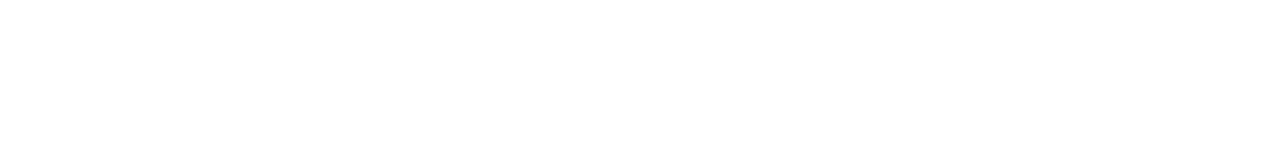
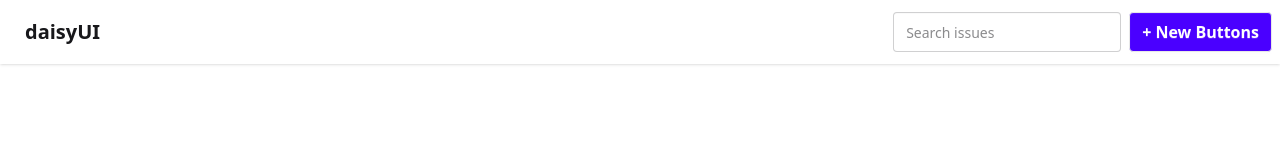
Before and after one commit to mizanur87/Assignment-A5-Github-Issue-Tracker, a website: page home.html in a window 1280 px wide. Drawn offline with nearby package versions, Linux system fonts and the light colour scheme.

```diff
--- a/home.html
+++ b/home.html
@@ -13,6 +13,24 @@
     <title>Home | GT Issue Tracker</title>
   </head>
   <body>
-
+    <nav>
+      <div class="navbar bg-base-100 shadow-sm">
+        <div class="flex-1">
+          <a class="btn btn-ghost text-xl">daisyUI</a>
+        </div>
+        <div class="flex gap-2">
+          <input
+            type="text"
+            placeholder="Search issues"
+            class="input input-bordered w-24 md:w-auto"
+          />
+          <button
+            class="btn bg-[#4A00FF] text-white text-[16px] py-[10px] px-[12px] rounded-[4px]"
+          >
+            + New Buttons
+          </button>
+        </div>
+      </div>
+    </nav>
   </body>
 </html>
```
Also changed, not shown: index.html (+8 -0 lines), index.js (+20 -0 lines). Lines whose indentation alone changed are shown as unchanged.
